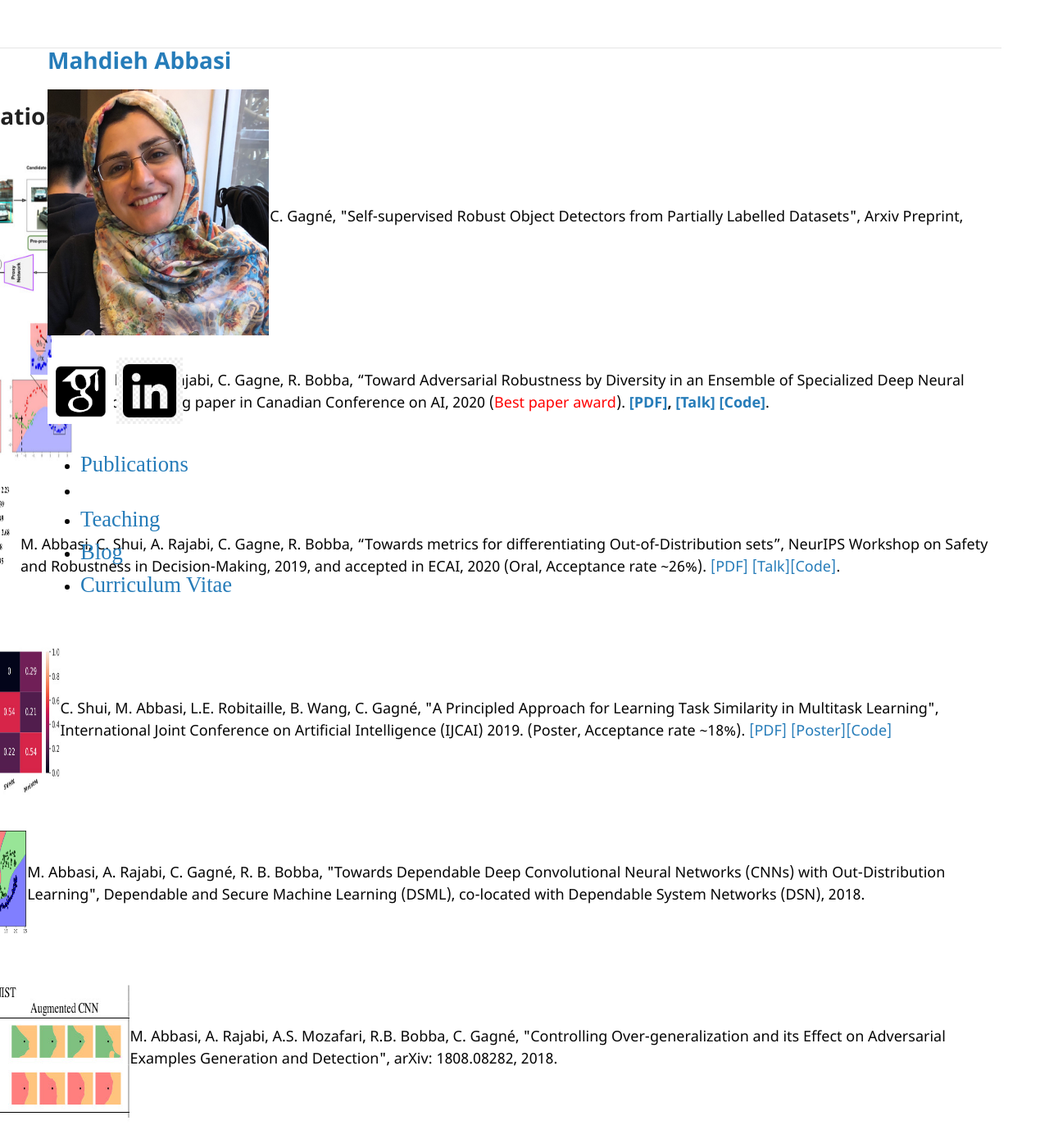
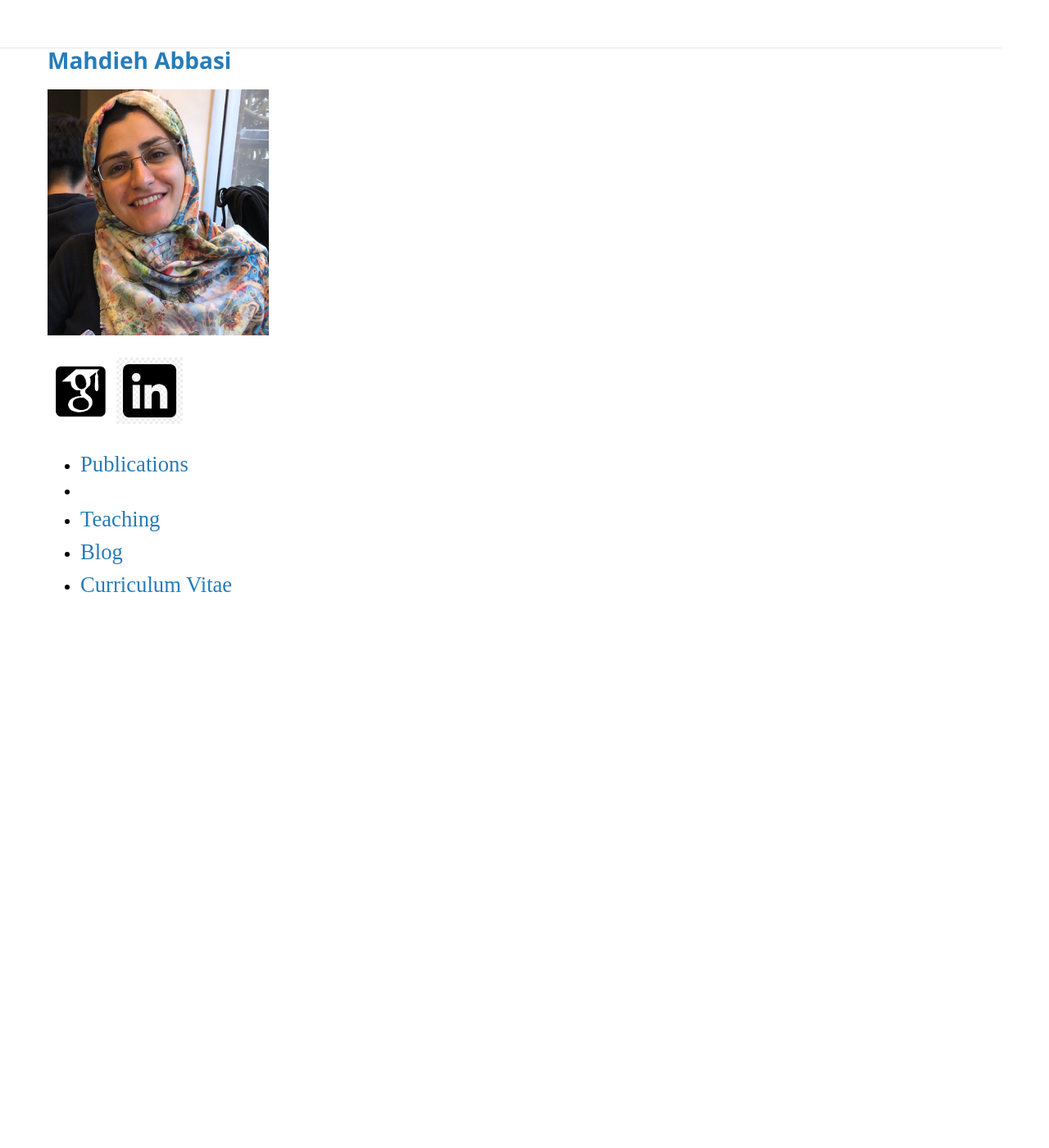
Before and after one commit to mahdaneh/mahdaneh.github.io, a Jekyll site: the page built from publications.md, in a window 1280 px wide and 1400 px high. Shown: the whole window at 82% size. Built offline with Jekyll 4.4.1, drawn with Linux system fonts in a browser that asks for light colours; our own code applies the rules of GitHub Pages for plain Markdown files; the repository's description, which GitHub fills in, is left out; some of the changed text lies outside the part shown.

Commit message:
Update publications.md

```diff
--- a/publications.md
+++ b/publications.md
@@ -2,109 +2,3 @@
 ---
 layout: default
 ---
-
-# List of Publications
-<div class="parent">
-<div class="img">
-<img width="250" height="200" style="vertical-align:middle" src="/images/Our_proposal.jpg"/>
- </div>
- <div class="text">
- M. Abbasi, D. Laurandeau, C. Gagné, "Self-supervised Robust Object Detectors from Partially Labelled Datasets", Arxiv Preprint, 2020. <span style="font-weight: bold"><a href="https://arxiv.org/abs/2005.11549">[PDF]</a>, <a href="">[Code]</a></span>.
-  </div>
- </div>
-
- <div class="parent">
-<div class="img">
-<img width="250" height="200" style="vertical-align:middle" src="/images/Ensemble.jpg"/>
- </div>
- <div class="text">
-
-  M. Abbasi, A. Rajabi, C. Gagne, R. Bobba, “Toward Adversarial Robustness by Diversity in an Ensemble of Specialized Deep Neural Networks”, Long paper in Canadian Conference on AI, 2020 (<a href="https://www.caiac.ca/en/conferences/canadianai-2020/home"><span style="color: red">Best paper award</span></a>). <span style="font-weight: bold"><a href="https://arxiv.org/pdf/2005.08321.pdf">[PDF]</a>, <a href="https://youtu.be/qFrkUeBjTMA">[Talk]</a>
-  <a href="">[Code]</a></span>.
-
-  </div>
- </div>
-
-
-<div class="parent">
- <div class="img">
- <img width="250" height="200" style="vertical-align:middle" src="/images/ECAI.jpg"/>
-  </div>
- <div class="text">
-
-  M. Abbasi, C. Shui, A. Rajabi, C. Gagne, R. Bobba, “Towards metrics for differentiating Out-of-Distribution sets”, NeurIPS Workshop on Safety and Robustness in Decision-Making, 2019, and accepted in ECAI, 2020 (Oral, Acceptance rate ~26%). <span style="fond-wight: bold"><a href="">[PDF]</a>
- <a href="">[Talk]</a><a href="">[Code]</a></span>.
-</div>
-</div>
-
-
-
-<div class="parent">
- <div class="img">
-<img width="300" height="200" style="vertical-align:middle" src="/images/MTL.jpg" />
-   </div>
- <div class="text">
-
-  C. Shui, M. Abbasi, L.E. Robitaille, B. Wang, C. Gagné, "A Principled Approach for Learning Task Similarity in Multitask Learning", International Joint Conference on Artificial Intelligence (IJCAI) 2019. (Poster, Acceptance rate ~18%). <span style="fond-wight: bold"><a href="">[PDF]</a>
- <a href="/Posters/2019_07___Deep_Multitask___IJCAI_Poster.pdf">[Poster]</a><a href="">[Code]</a></span>
-</div>
-</div>
-
-
-<div class="parent">
- <div class="img">
-<img width="300" height="200" style="vertical-align:middle" src="/images/DSML.jpg" />
-     </div>
- <div class="text">
-M. Abbasi, A. Rajabi, C. Gagné, R. B. Bobba, "Towards Dependable Deep Convolutional Neural Networks (CNNs) with Out-Distribution Learning", Dependable and Secure Machine Learning (DSML), co-located with Dependable System Networks (DSN), 2018.
- </div>
-
-</div>
-
-
-<div class="parent">
- <div class="img">
-<img width="300" height="200" style="vertical-align:middle" src="/images/A-CNN.jpg" />
-     </div>
- <div class="text">
-  M. Abbasi, A. Rajabi, A.S. Mozafari, R.B. Bobba, C. Gagné, "Controlling Over-generalization and its Effect on Adversarial Examples Generation and Detection", arXiv: 1808.08282, 2018.
-  </div>
-
-</div>
-
-
-<div class="parent">
- <div class="img">
-<img width="300" height="200" style="vertical-align:middle" src="/images/ICLR17.jpg" />
-     </div>
- <div class="text">
-  M. Abbasi, and C. Gagné. "Robustness to Adversarial Examples through an Ensemble of Specialists." International Conference on Learning Representations (ICLR) Workshop, 2017.
-  </div>
-
-</div>
-
-
-
-
-<div class="parent">
- <div class="img">
-<img width="300" height="200" style="vertical-align:middle" src="/images/ADMM.jpg" />
-     </div>
- <div class="text">
-  F. Kiaee, C. Gagné, M.Abbasi, "Alternating Direction Method of Multipliers for Sparse Convolutional Neural Networks.", arXiv:1708.04788, 2017
-  </div>
-
-</div>
-
-
-
-
-<div class="parent">
- <div class="img">
-<img width="300" height="200" style="vertical-align:middle" src="/images/3DV15.jpg" />
-     </div>
- <div class="text">
-  M. Abbasi, H. R. Rabiee, and C. Gagné. "Monocular 3D Human Pose Estimation with a Semi-supervised Graph-based Method." International Conference on 3DVision, IEEE, 2015. [Oral, 15% acceptance rate for oral]
-  </div>
-
-</div>
```
